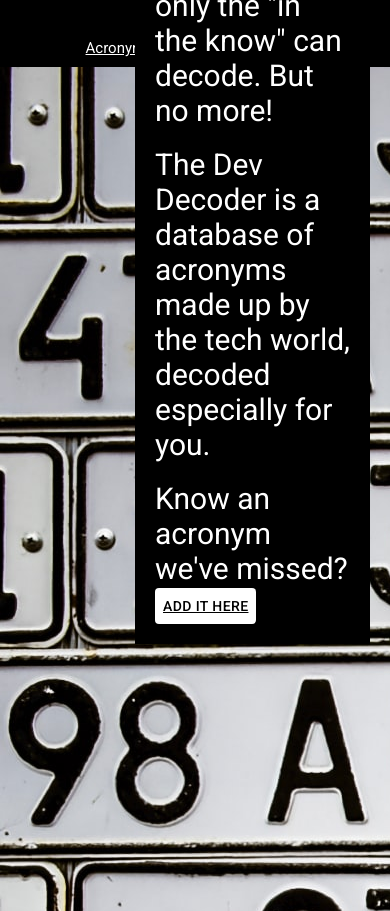
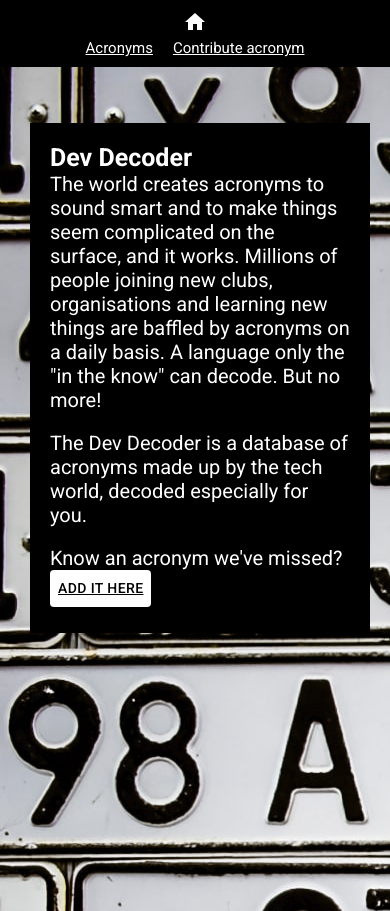
Before and after one commit to RebeccaHA/dev-decoder, a React (Create React App) app in the folder frontend/: page / in a window 390 px wide. Built offline with nearby package versions, Linux system fonts and the light colour scheme.

Commit message:
added responsive mobile

```diff
--- a/frontend/src/App.css
+++ b/frontend/src/App.css
@@ -102,4 +102,21 @@ p {
     top: 5px;
     right: 5px;
   }
+
+  .home-box-title {
+    font-size: 25px;
+  }
+
+  .home-box-text {
+    font-size: 20px;
+  }
+
+  .centered {
+    background-color: black;
+    color: white;
+    margin-top: 100px;
+    width: 300px;
+    top: 23px;
+    height: 470px;
+  }
 }
--- a/frontend/src/App.js
+++ b/frontend/src/App.js
@@ -19,7 +19,7 @@ import SignupForm from "./components/auth/SignupForm";
 const App = props => {
   return (
     <Router>
-      <div>
+      <div className="container">
         <NavBar />
         <Route exact path="/" component={Home} />
         <Route exact path="/new" component={AcronymForm} />
--- a/frontend/src/components/home.js
+++ b/frontend/src/components/home.js
@@ -6,8 +6,8 @@ const Home = () => {
   return (
     <div className="home-container">
       <div className="centered">
-        <h1>Dev Decoder</h1>
-        <p>
+        <h1 className="home-box-title">Dev Decoder</h1>
+        <p className="home-box-text">
           The world creates acronyms to sound smart and to make things seem
           complicated on the surface, and it works. Millions of people joining
           new clubs, organisations and learning new things are baffled by
@@ -15,12 +15,12 @@ const Home = () => {
           decode. But no more!
         </p>
         <br />
-        <p>
+        <p className="home-box-text">
           The Dev Decoder is a database of acronyms made up by the tech world,
           decoded especially for you.
         </p>
         <br />
-        <p>
+        <p className="home-box-text">
           Know an acronym we've missed?{" "}
           <Button style={{ background: "white" }}>
             <Link style={{ color: "black" }} to="/new">
```
